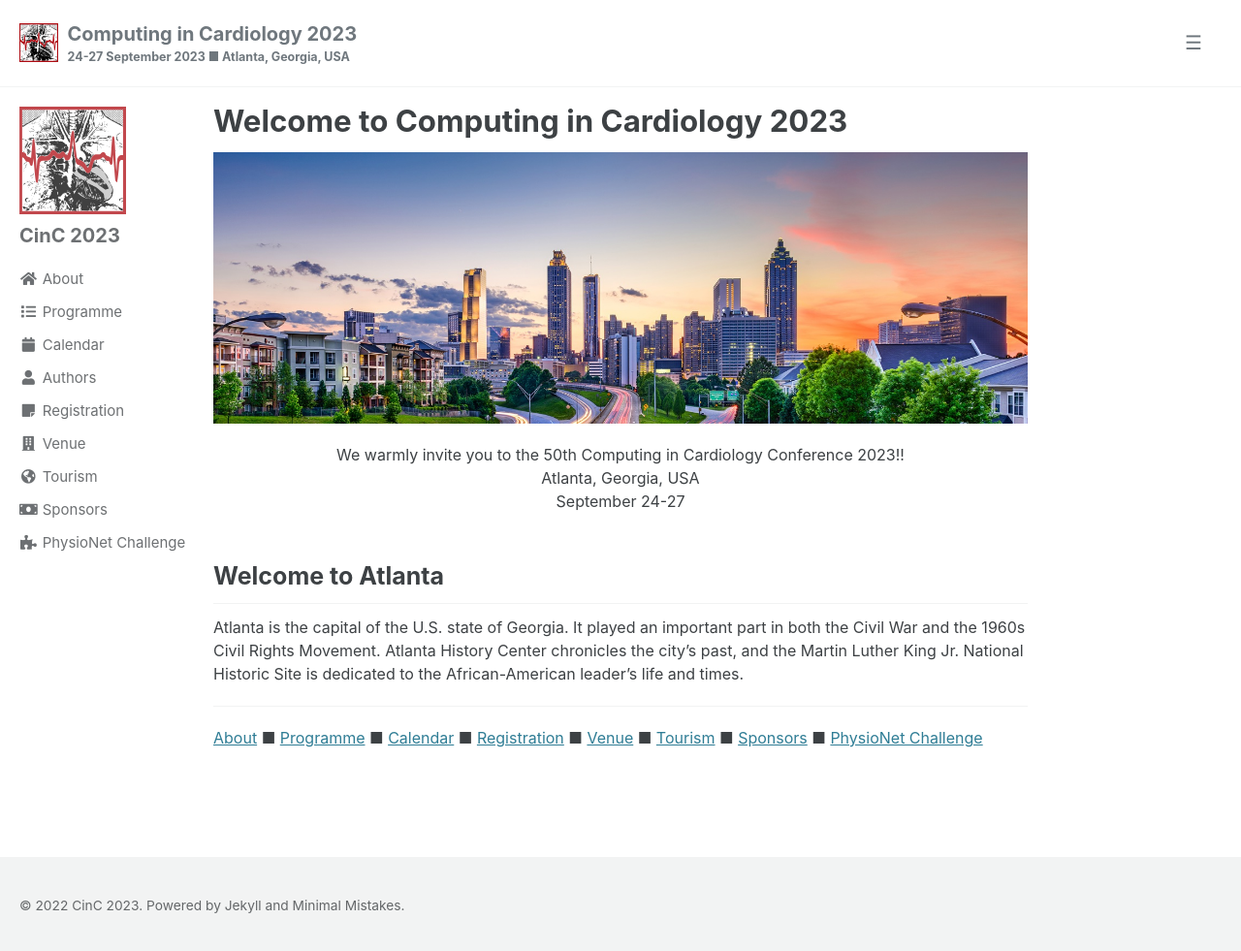
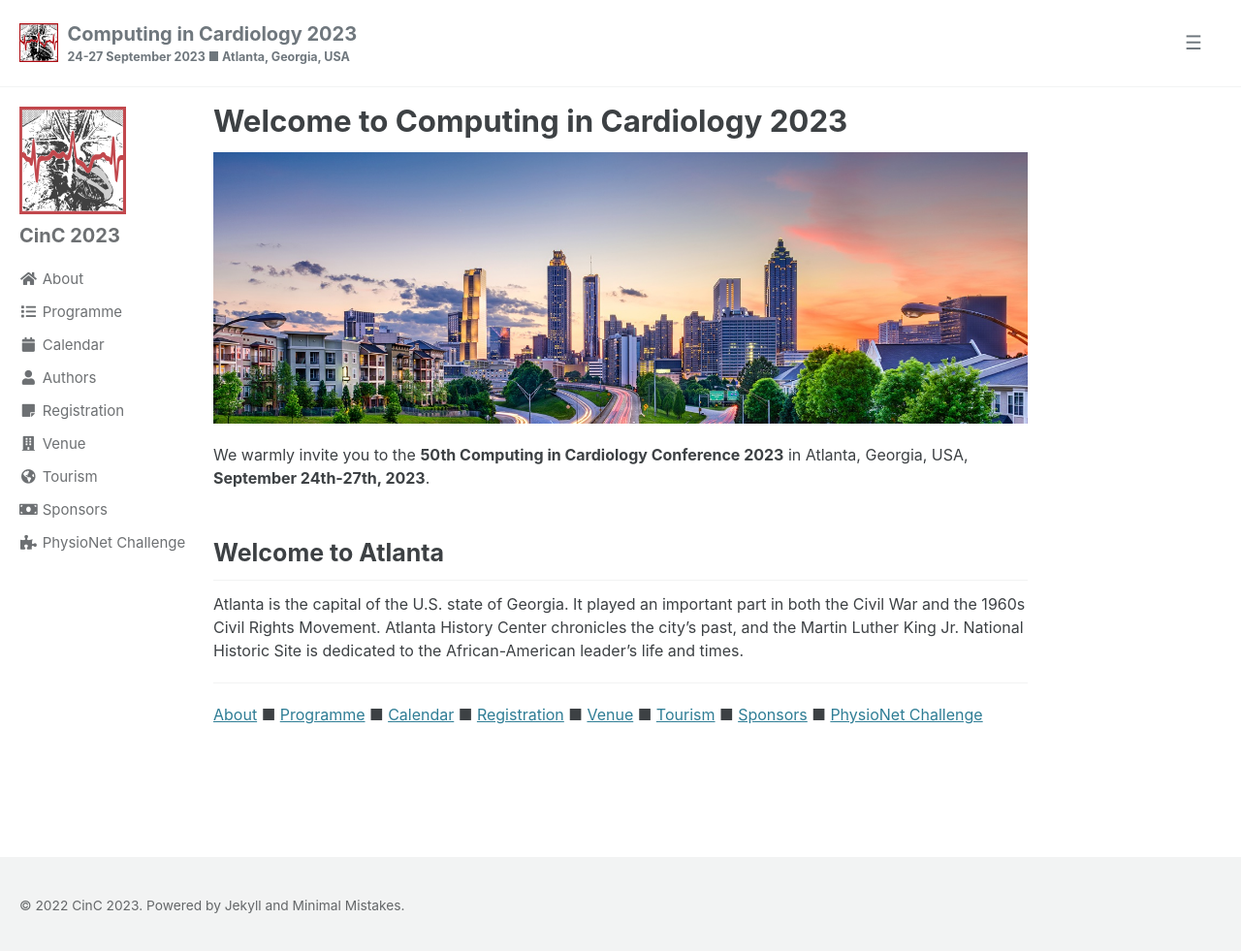
Before and after one commit to cinc2023/cinc2023.github.io, a Jekyll site: the page built from pages/home.md, in a window 1280 px wide and 985 px high. Shown: the top 981 px of the window at 97% size. Built offline with Jekyll 4.4.1, drawn with Linux system fonts in a browser that asks for light colours; cached includes are drawn as plain includes.

```diff
--- a/pages/home.md
+++ b/pages/home.md
@@ -7,11 +7,8 @@ permalink: /
 
 ![Atlanta skyline](/assets/img/skyline.jpg)
 
-<p align="center">
-We warmly invite you to the 50th Computing in Cardiology Conference 2023!! <br/>
-Atlanta, Georgia, USA<br/>
-September 24-27<br/>
-</p>
+We warmly invite you to the **50th Computing in Cardiology Conference 2023** in Atlanta, Georgia, USA, **September 24th-27th, 2023**.
+
 
 ## Welcome to Atlanta
 Atlanta is the capital of the U.S. state of Georgia. It played an important part in both the Civil War and the 1960s Civil Rights Movement. Atlanta History Center chronicles the city's past, and the Martin Luther King Jr. National Historic Site is dedicated to the African-American leader's life and times.
```
Also changed, not shown: pages/tourism.md (+21 -8 lines), assets/img/Author.jpg (deleted), assets/img/Piedmont Park.jpg (added), assets/img/cinc_conference_about.png (deleted), assets/img/conference_about.jpeg (deleted), 2 other files.
